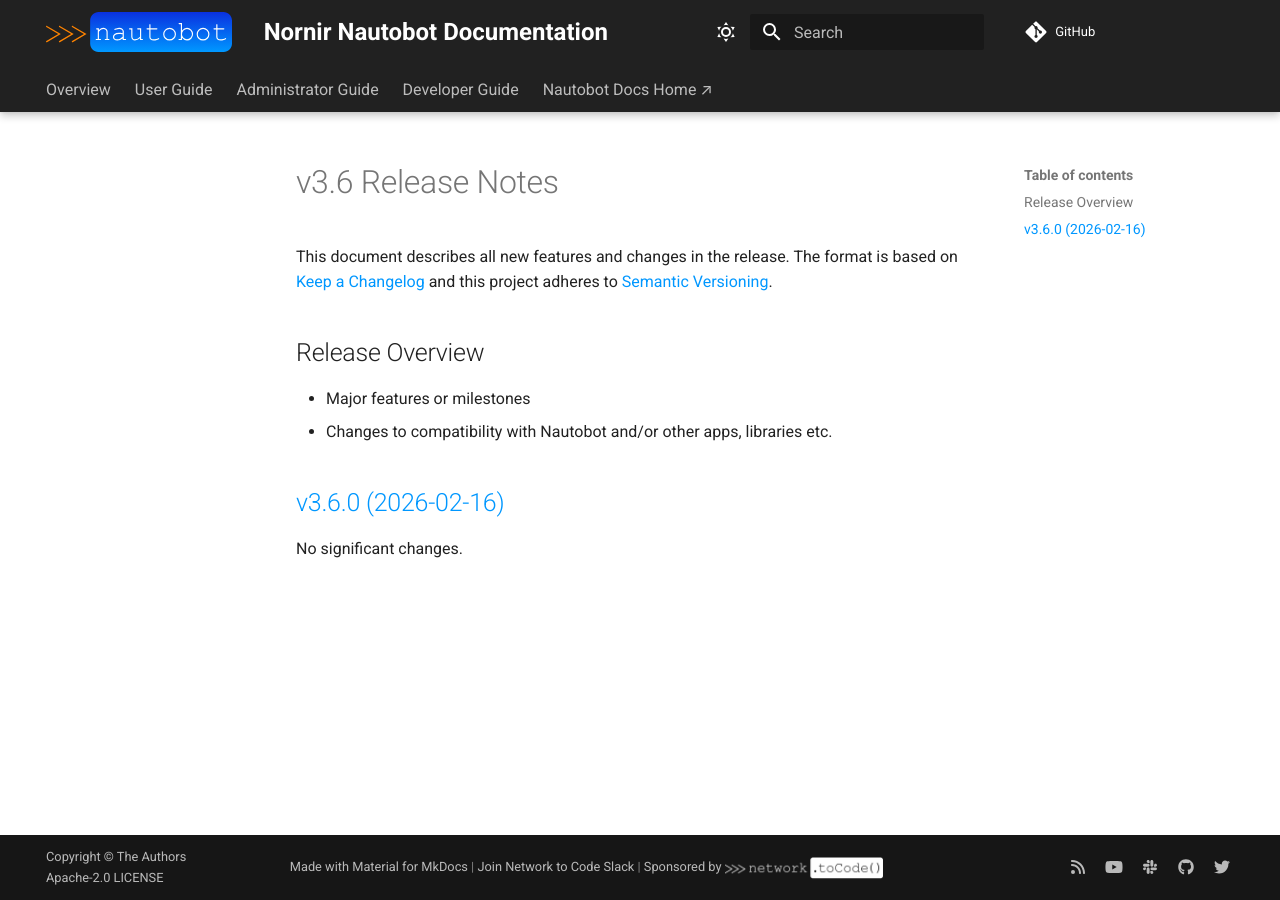
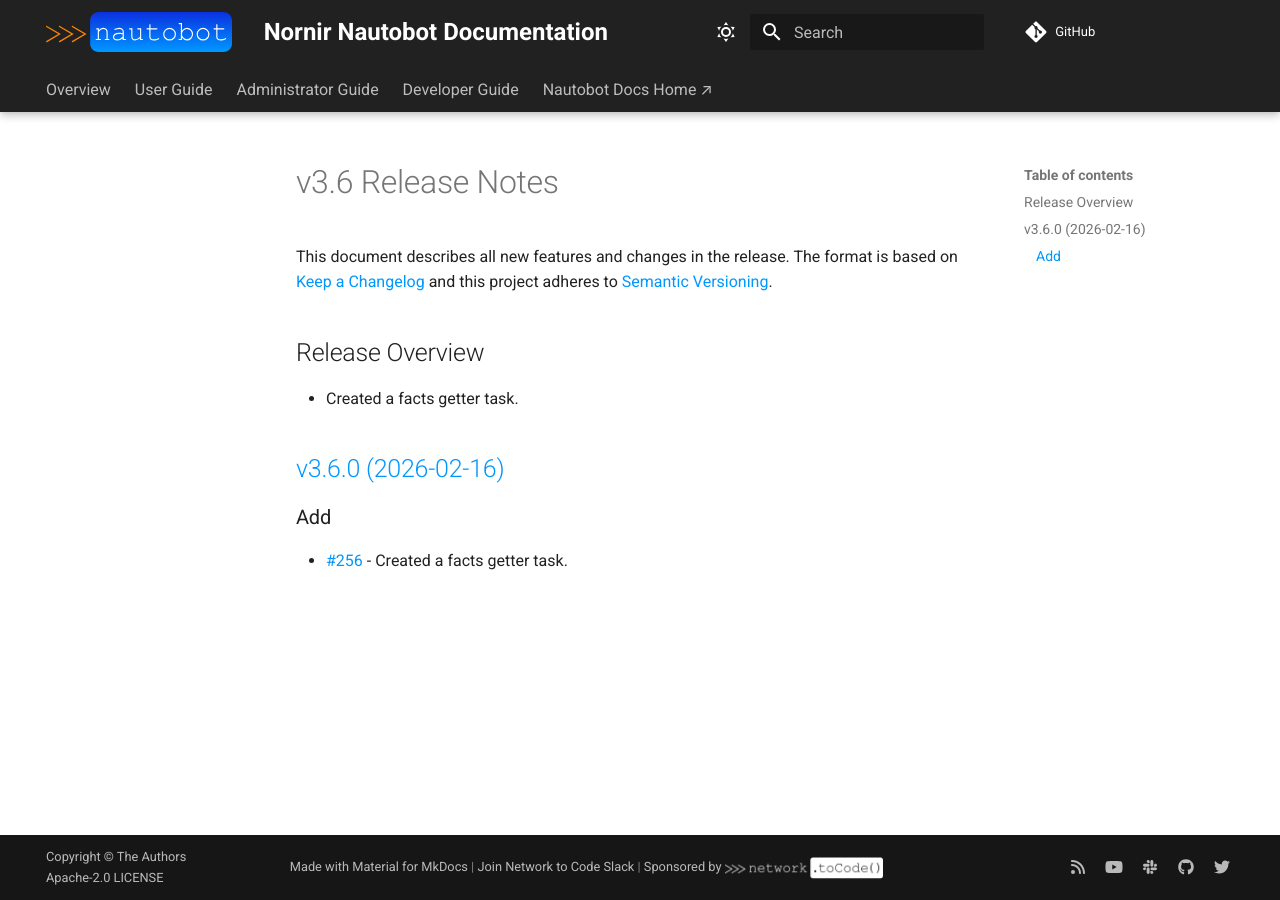
Before and after one commit to nautobot/nornir-nautobot, an MkDocs documentation site: the page built from docs/admin/release_notes/version_3.6.md, in a window 1280 px wide. Built offline with MkDocs 1.6.1 and Material for MkDocs 9.7.7, drawn with Linux system fonts in a browser that asks for light colours; comment, search, counter and statistics services are not loaded.

Commit message:
Release v3.6.0

```diff
--- a/docs/admin/release_notes/version_X.Y.md
+++ b/docs/admin/release_notes/version_3.6.md
@@ -5,9 +5,10 @@
 
 ## Release Overview
 
-- Major features or milestones
-- Changes to compatibility with Nautobot and/or other apps, libraries etc.
+-  Created a facts getter task.
 
 ## [v3.6.0 (2026-02-16)](https://github.com/networktocode/nornir-nautobot/releases/tag/v3.6.0)
 
-No significant changes.
+### Add
+
+- [#256](https://github.com/nautobot/nornir-nautobot/issues/256) - Created a facts getter task.
--- a/pyproject.toml
+++ b/pyproject.toml
@@ -1,6 +1,6 @@
 [tool.poetry]
 name = "nornir-nautobot"
-version = "3.5.3a0"
+version = "3.6.0"
 description = "Nornir Nautobot"
 authors = ["Network to Code, LLC <opensource@networktocode.com>"]
 readme = "README.md"
```
